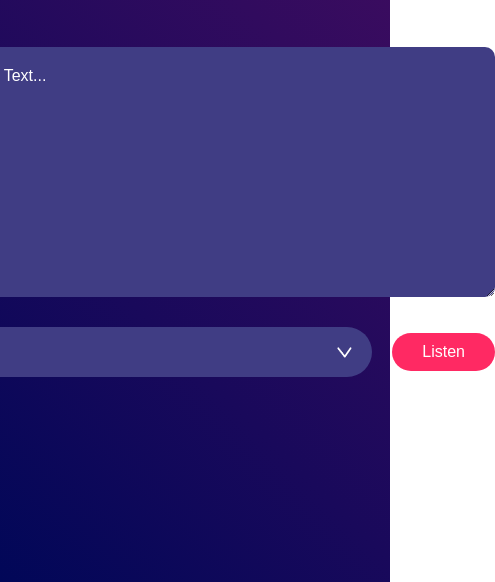
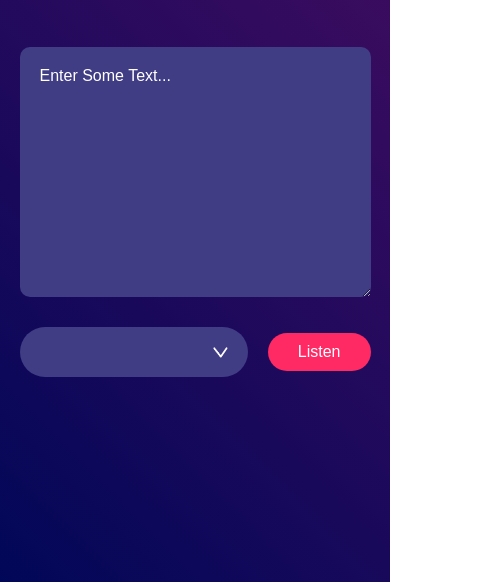
Before and after one commit to GeetanshJ/Text_To_Voice_Converter, a plain HTML site: page index.html in a window 390 px wide. Shown: the part 262-844 px from the top of the page, 495 px wide, since content can reach past the window. Drawn offline with Linux system fonts and the light colour scheme; files whose address does not match are found by name.

Commit message:
text to speech converter

```diff
--- a/index.css
+++ b/index.css
@@ -1,36 +1,37 @@
-*{
+* {
     margin: 0;
     padding: 0;
-    font-family: 'Poppins',sans-serif;
+    font-family: 'Poppins', sans-serif;
     box-sizing: border-box;
 }
 
-.hero{
-    width:100%;
+.hero {
+    width: 100%;
     min-height: 100vh;
     display: flex;
     align-items: center;
     justify-content: center;
     flex-direction: column;
-    background: linear-gradient(45deg,#010758,#490d61);
+    background: linear-gradient(45deg, #010758, #490d61);
     color: white;
 }
 
-.hero h1{
+.hero h1 {
     font-size: 45px;
     font-weight: 500;
     margin-top: -50px;
     margin-bottom: 50px;
 }
 
-.hero h1 span{
-    color:#ff2963;
+.hero h1 span {
+    color: #ff2963;
 }
 
-textarea{
-    width: 600px;
+textarea {
+    width: 90%;
+    max-width: 600px;
     height: 250px;
-    background:#403d84;
+    background: #403d84;
     color: white;
     font-size: 15px;
     border: 0;
@@ -41,19 +42,22 @@ textarea{
     resize: 0;
 }
 
-textarea::placeholder{
+textarea::placeholder {
     font-size: 16px;
     color: white;
 }
 
-.row{
-    width: 600px;
+.row {
+    width: 90%;
+    max-width: 600px;
     display: flex;
     align-items: center;
-    gap:20px;
+    justify-content: space-between;
+    flex-wrap: wrap;
+    gap: 20px;
 }
 
-button{
+button {
     background: #ff2963;
     font-size: 16px;
     color: white;
@@ -61,18 +65,11 @@ button{
     padding: 10px 30px;
     border: 0;
     outline: 0;
-    display: flex;
-    align-items: center;
     cursor: pointer;
 }
 
-button img{
-    width: 16px;
-    margin-right: 10px;
-}
-
-select{
-    flex:1;
+select {
+    flex: 1;
     color: white;
     background: #403d84;
     height: 50px;
@@ -86,5 +83,11 @@ select{
     background-size: 15px;
     background-position-x: calc(100% - 20px);
     background-position-y: 20px;
+}
 
+@media (max-width: 768px) {
+    textarea, .row {
+        width: 90%;
+        max-width: 100%;
+    }
 }
```
